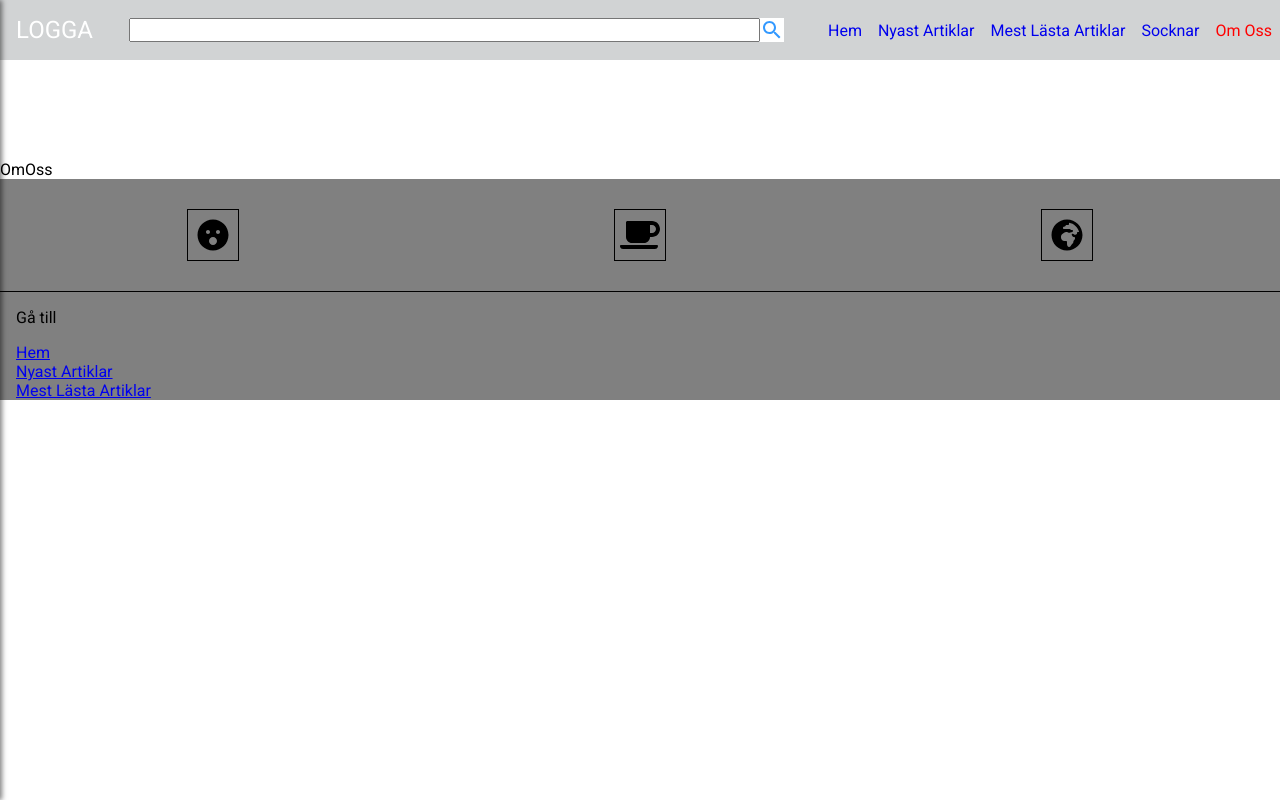
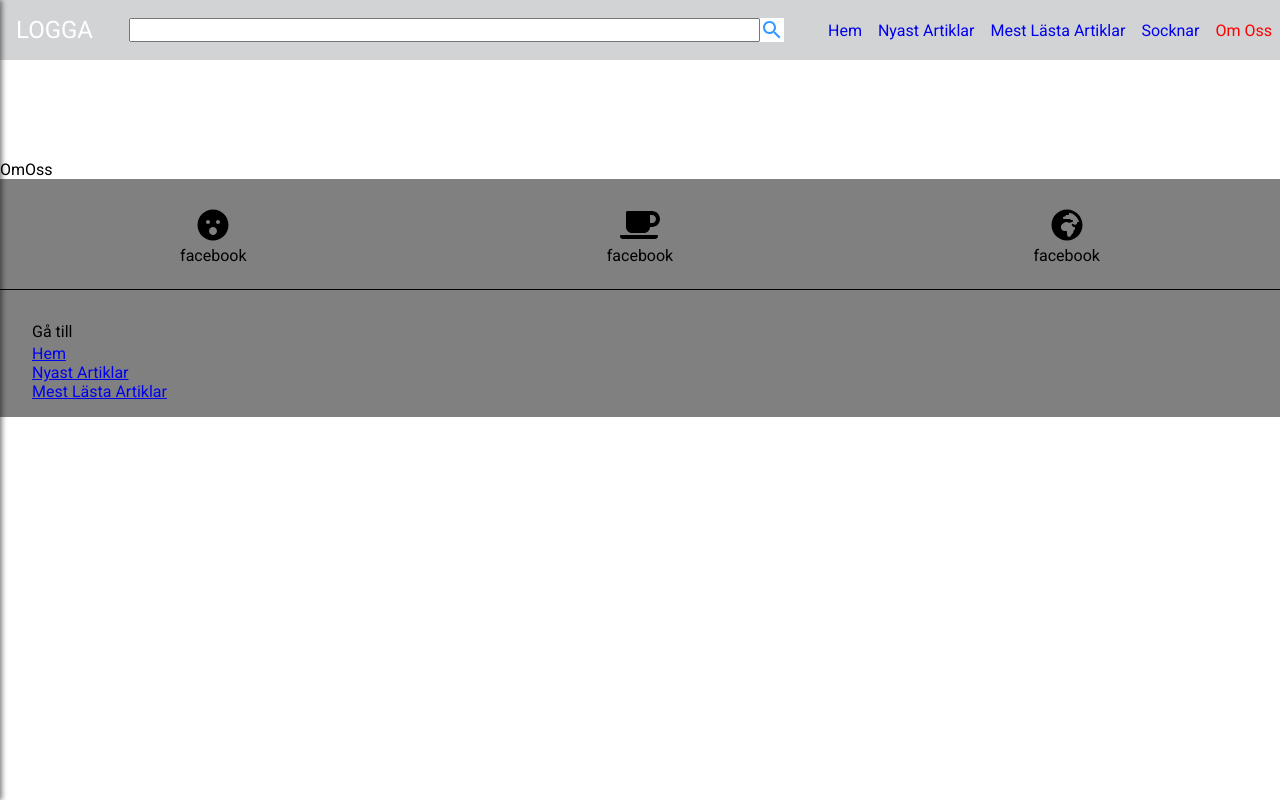
Before and after one commit to wongprom/gutar, a React (Create React App) app: page /OmOss in a window 1280 px wide. Built offline with nearby package versions, Linux system fonts and the light colour scheme.

Commit message:
Add text under icons. Styled the go to section.

```diff
--- a/src/components/Footer/Footer.js
+++ b/src/components/Footer/Footer.js
@@ -14,12 +14,15 @@ const footer = () => {
       <div className="icons-wrapper">
         <div className="icon-container">
           <FontAwesomeIcon icon={faSurprise} size={"2x"} />
+          <p>facebook</p>
         </div>
         <div className="icon-container">
           <FontAwesomeIcon icon={faCoffee} size={"2x"} />
+          <p>facebook</p>
         </div>
         <div className="icon-container">
           <FontAwesomeIcon icon={faGlobeAfrica} size={"2x"} />
+          <p>facebook</p>
         </div>
       </div>
       <div className="links-wrapper">
--- a/src/components/Footer/Footer.scss
+++ b/src/components/Footer/Footer.scss
@@ -10,20 +10,24 @@ footer {
     justify-content: space-around;
     border-bottom: 1px solid black;
     .icon-container{
-      display: flex;
-      align-items: center;
-      justify-content: space-around;
-      margin: 30px 0px;
-      height: 50px;
-      width:50px;
-      border: 1px solid black;
+    display: flex;
+    flex-direction: column;
+    align-items: center;
+    justify-content: space-around;
+    margin: 30px 0px;
+    height: 50px;
+    width: 50px;
+    p{
+      margin-top: 0.3rem;
+    }
     }
   }
   .links-wrapper{
     .go-to{
       margin: 1rem 1rem 0 1rem;
+      padding: 1rem;
       .sub-header{
-        margin-bottom: 1rem;
+       margin-bottom: 0.2rem
       }
       ul{
         @include list-default;
```
